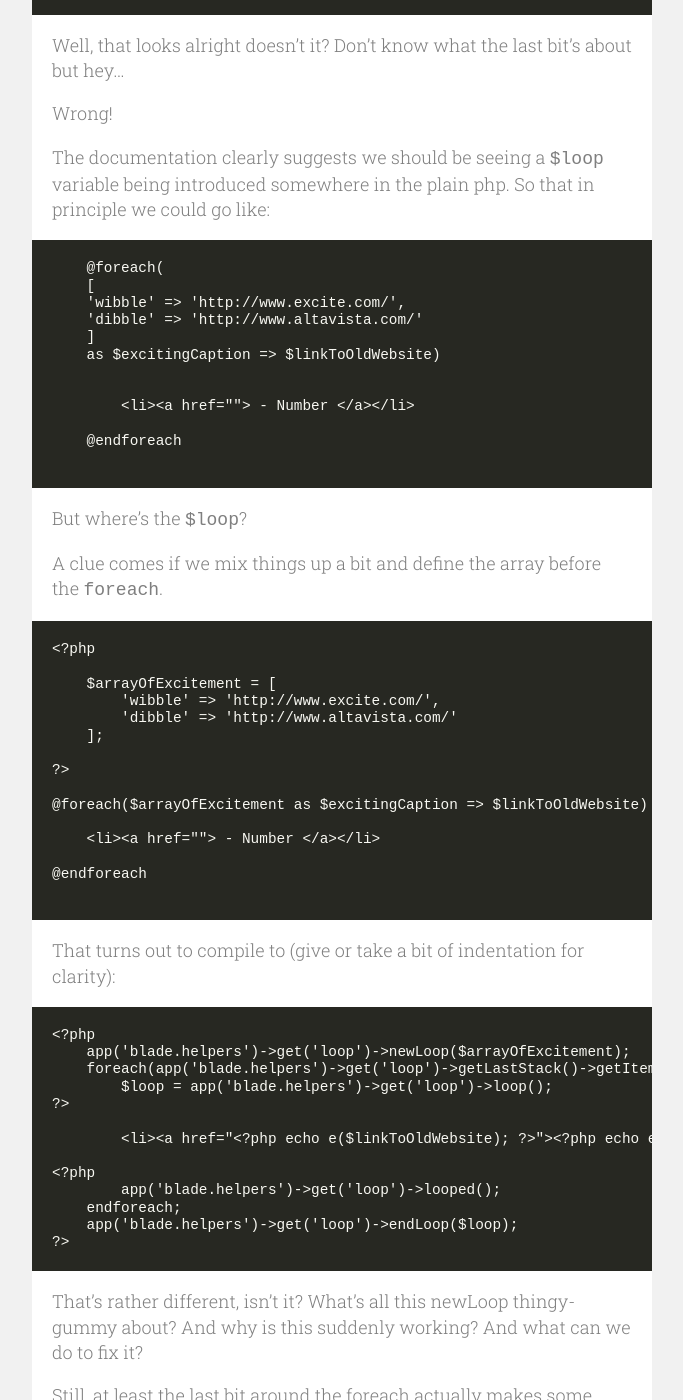
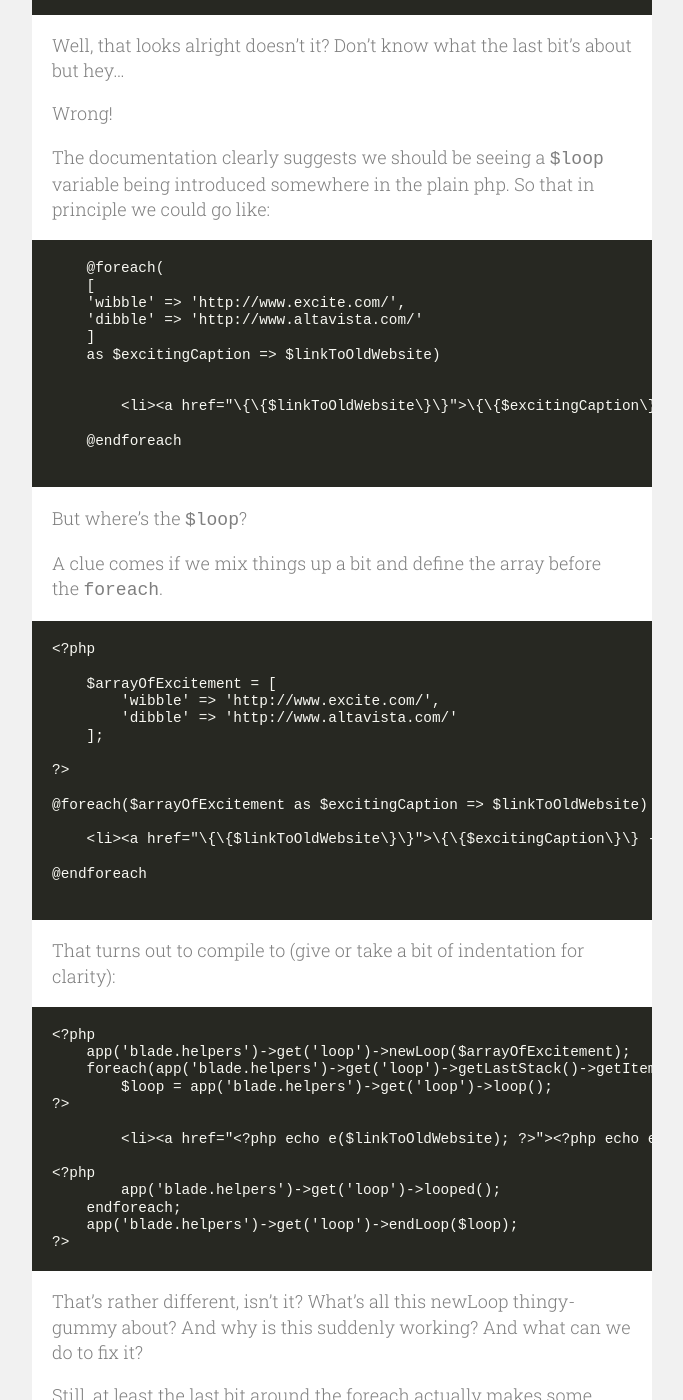
Before and after one commit to Cyber-Duck/Cyber-Duck.github.io, a Jekyll site: the page built from _posts/2016-08-16-the-dreaded-trying-to-get-property-of-non-object.markdown, in a window 1280 px wide and 1400 px high, scrolled down 1612 px. Shown: the whole window, without its empty margins (298-981 px from the left). Built offline with Jekyll 4.4.1, drawn with Linux system fonts in a browser that asks for light colours; comment, search, counter and statistics services are not loaded; some of the changed text lies outside the part shown.

Commit message:
formatting (hopefully)

`````diff
--- a/_posts/2016-08-16-the-dreaded-trying-to-get-property-of-non-object.markdown
+++ b/_posts/2016-08-16-the-dreaded-trying-to-get-property-of-non-object.markdown
@@ -1,6 +1,6 @@
 ---
 layout: post
-title:  "The dreaded Trying to get property of non-object"
+title:  "The dreaded 'Trying to get property of non-object'"
 date:   2016-08-16 12:30:00
 author: david
 comments: true
@@ -32,7 +32,7 @@ In this somewhat contrived (don't be too shocked) example, let's suppose we want
  as $excitingCaption => $linkToOldWebsite)
 
 
-<li><a href="{{$linkToOldWebsite}}">{{$excitingCaption}}</a></li>
+<li><a href="\{\{$linkToOldWebsite\}\}">\{\{$excitingCaption\}\}</a></li>
 
 @endforeach
 ````
@@ -79,7 +79,7 @@ So that in principle we could go like:
     as $excitingCaption => $linkToOldWebsite)
 
 
-        <li><a href="{{$linkToOldWebsite}}">{{$excitingCaption}} - Number {{$loop->index1}}</a></li>
+        <li><a href="\{\{$linkToOldWebsite\}\}">\{\{$excitingCaption\}\} - Number \{\{$loop->index1\}\}</a></li>
 
     @endforeach
 
@@ -101,7 +101,7 @@ A clue comes if we mix things up a bit and define the array before the ```foreac
 
 @foreach($arrayOfExcitement as $excitingCaption => $linkToOldWebsite)
 
-    <li><a href="{{$linkToOldWebsite}}">{{$excitingCaption}} - Number {{$loop->index1}}</a></li>
+    <li><a href="\{\{$linkToOldWebsite\}\}">\{\{$excitingCaption\}\} - Number \{\{$loop->index1\}\}</a></li>
 
 @endforeach
 
`````
